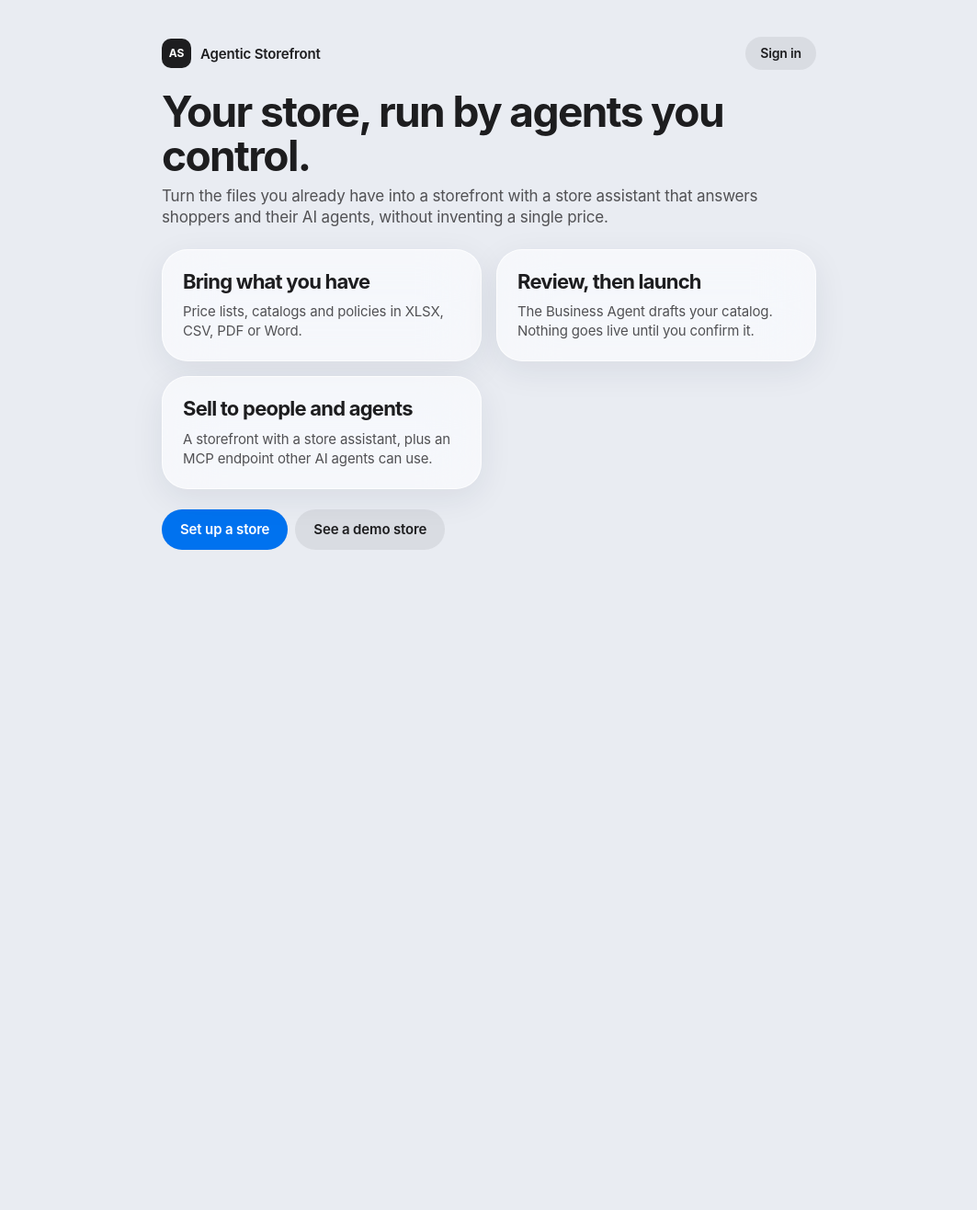
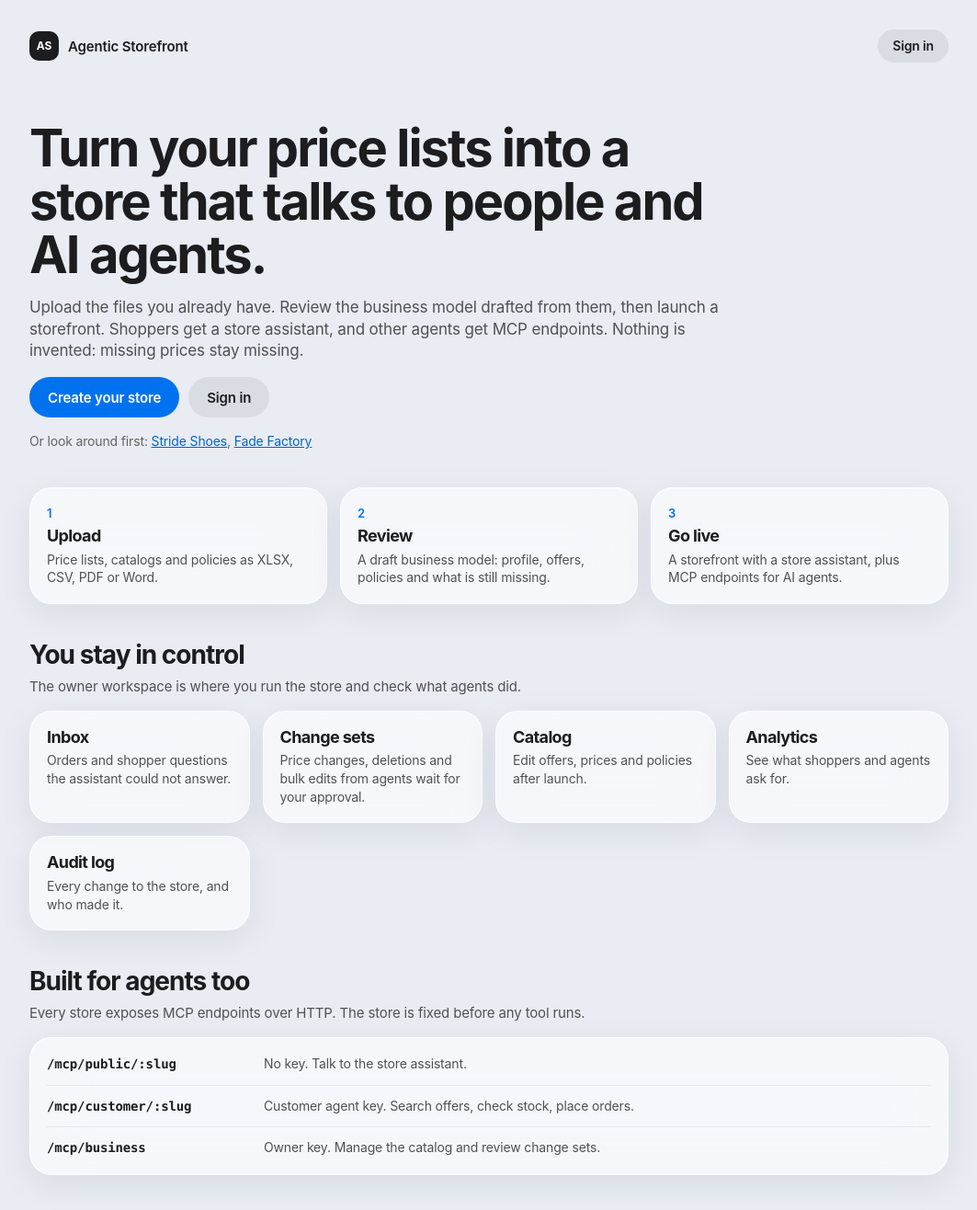
Before and after one commit to zhakhongirk/DigitUP, a Next.js app: page / in a window 1280 px wide. Shown: the top 1316 px of the page at 92% size, without its empty margins (108-1171 px from the left). Before the commit the page ends 800 px from the top, so only its background shows below. Built offline with nearby package versions, Linux system fonts and the light colour scheme; no server answers.

Commit message:
Refresh the landing page

```diff
--- /dev/null
+++ b/app/landing.css
@@ -0,0 +1,164 @@
+.lp-root {
+  position: relative;
+  display: flex;
+  flex-direction: column;
+  gap: 40px;
+  max-width: 1040px;
+  margin: 0 auto;
+  padding: 32px 20px 72px;
+}
+
+.lp-top {
+  display: flex;
+  align-items: center;
+  justify-content: space-between;
+  gap: 12px;
+}
+
+.ln-logo {
+  display: flex;
+  align-items: center;
+  gap: 10px;
+  color: var(--text);
+  font-weight: 600;
+  text-decoration: none;
+}
+
+.ln-logo:hover {
+  color: var(--text);
+}
+
+.ln-logo-mark {
+  display: flex;
+  align-items: center;
+  justify-content: center;
+  width: 32px;
+  height: 32px;
+  border-radius: 10px;
+  background: var(--text);
+  color: #fff;
+  font-size: 12px;
+  font-weight: 700;
+}
+
+.lp-hero {
+  display: flex;
+  flex-direction: column;
+  align-items: flex-start;
+  gap: 16px;
+  max-width: 760px;
+  padding-top: 24px;
+}
+
+.lp-hero h1 {
+  font-size: clamp(32px, 7vw, 56px);
+  line-height: 1.04;
+  overflow-wrap: break-word;
+}
+
+.lp-hero > p {
+  color: var(--text-2);
+  font-size: 17px;
+}
+
+.lp-actions {
+  display: flex;
+  flex-wrap: wrap;
+  gap: 10px;
+}
+
+.lp-hero .lp-demos {
+  font-size: 14px;
+  color: var(--text-3);
+}
+
+.lp-steps,
+.lp-grid {
+  display: grid;
+  grid-template-columns: repeat(auto-fit, minmax(min(100%, 220px), 1fr));
+  gap: 14px;
+}
+
+.lp-card {
+  display: flex;
+  flex-direction: column;
+  gap: 6px;
+  padding: 18px;
+  border-radius: 24px;
+}
+
+.lp-card h2,
+.lp-card h3 {
+  font-size: 18px;
+}
+
+.lp-card p {
+  color: var(--text-2);
+  font-size: 14px;
+}
+
+.lp-num {
+  color: var(--accent);
+  font-size: 13px;
+  font-weight: 600;
+}
+
+.lp-block {
+  display: flex;
+  flex-direction: column;
+  gap: 8px;
+}
+
+.lp-block > h2 {
+  font-size: 28px;
+}
+
+.lp-lead {
+  margin-bottom: 8px;
+  color: var(--text-2);
+}
+
+.lp-endpoints {
+  display: flex;
+  flex-direction: column;
+  margin: 0;
+  padding: 6px 18px;
+  border-radius: 24px;
+  list-style: none;
+}
+
+.lp-endpoints li {
+  display: flex;
+  flex-wrap: wrap;
+  align-items: baseline;
+  gap: 4px 16px;
+  padding: 12px 0;
+  border-bottom: 1px solid var(--hairline-soft);
+}
+
+.lp-endpoints li:last-child {
+  border-bottom: 0;
+}
+
+.lp-endpoints code {
+  flex: 0 0 220px;
+  font-family: ui-monospace, "SF Mono", Menlo, monospace;
+  font-size: 14px;
+  font-weight: 600;
+}
+
+.lp-endpoints span {
+  flex: 1 1 240px;
+  color: var(--text-2);
+  font-size: 14px;
+}
+
+@media (max-width: 600px) {
+  .lp-root {
+    gap: 32px;
+  }
+
+  .lp-endpoints code {
+    flex-basis: 100%;
+  }
+}
--- a/app/page.tsx
+++ b/app/page.tsx
@@ -1,24 +1,32 @@
 import Link from "next/link";
-import "./onboarding/onboarding.css";
+import "./landing.css";
 
-const POINTS = [
-  ["Bring what you have", "Price lists, catalogs and policies in XLSX, CSV, PDF or Word."],
-  [
-    "Review, then launch",
-    "The Business Agent drafts your catalog. Nothing goes live until you confirm it.",
-  ],
-  [
-    "Sell to people and agents",
-    "A storefront with a store assistant, plus an MCP endpoint other AI agents can use.",
-  ],
+const STEPS = [
+  ["1", "Upload", "Price lists, catalogs and policies as XLSX, CSV, PDF or Word."],
+  ["2", "Review", "A draft business model: profile, offers, policies and what is still missing."],
+  ["3", "Go live", "A storefront with a store assistant, plus MCP endpoints for AI agents."],
+] as const;
+
+const WORKSPACE = [
+  ["Inbox", "Orders and shopper questions the assistant could not answer."],
+  ["Change sets", "Price changes, deletions and bulk edits from agents wait for your approval."],
+  ["Catalog", "Edit offers, prices and policies after launch."],
+  ["Analytics", "See what shoppers and agents ask for."],
+  ["Audit log", "Every change to the store, and who made it."],
+] as const;
+
+const ENDPOINTS = [
+  ["/mcp/public/:slug", "No key. Talk to the store assistant."],
+  ["/mcp/customer/:slug", "Customer agent key. Search offers, check stock, place orders."],
+  ["/mcp/business", "Owner key. Manage the catalog and review change sets."],
 ] as const;
 
 export default function HomePage() {
   return (
-    <main className="ob-root">
-      <div className="ob-top">
-        <Link href="/" className="ob-logo">
-          <span className="ob-logo-mark" aria-hidden="true">
+    <main className="lp-root">
+      <header className="lp-top">
+        <Link href="/" className="ln-logo">
+          <span className="ln-logo-mark" aria-hidden="true">
             AS
           </span>
           Agentic Storefront
@@ -26,30 +34,69 @@ export default function HomePage() {
         <Link href="/signin" className="btn btn-sm btn-secondary">
           Sign in
         </Link>
-      </div>
-      <div className="ob-intro">
-        <h1>Your store, run by agents you control.</h1>
+      </header>
+
+      <section className="lp-hero">
+        <h1>Turn your price lists into a store that talks to people and AI agents.</h1>
         <p>
-          Turn the files you already have into a storefront with a store assistant that answers
-          shoppers and their AI agents, without inventing a single price.
+          Upload the files you already have. Review the business model drafted from them, then
+          launch a storefront. Shoppers get a store assistant, and other agents get MCP endpoints.
+          Nothing is invented: missing prices stay missing.
         </p>
-      </div>
-      <div className="ob-cards">
-        {POINTS.map(([title, text]) => (
-          <section key={title} className="ob-card glass">
+        <div className="lp-actions">
+          <Link href="/onboarding" className="btn">
+            Create your store
+          </Link>
+          <Link href="/signin" className="btn btn-secondary">
+            Sign in
+          </Link>
+        </div>
+        <p className="lp-demos">
+          Or look around first: <Link href="/s/stride-shoes">Stride Shoes</Link>
+          {", "}
+          <Link href="/s/fade-factory">Fade Factory</Link>
+        </p>
+      </section>
+
+      <section className="lp-steps" aria-label="How it works">
+        {STEPS.map(([n, title, text]) => (
+          <div key={n} className="lp-card glass">
+            <span className="lp-num">{n}</span>
             <h2>{title}</h2>
             <p>{text}</p>
-          </section>
+          </div>
         ))}
-      </div>
-      <div className="ob-actions-buttons">
-        <Link href="/onboarding" className="btn">
-          Set up a store
-        </Link>
-        <Link href="/s/stride-shoes" className="btn btn-secondary">
-          See a demo store
-        </Link>
-      </div>
+      </section>
+
+      <section className="lp-block">
+        <h2>You stay in control</h2>
+        <p className="lp-lead">
+          The owner workspace is where you run the store and check what agents did.
+        </p>
+        <div className="lp-grid">
+          {WORKSPACE.map(([title, text]) => (
+            <div key={title} className="lp-card glass">
+              <h3>{title}</h3>
+              <p>{text}</p>
+            </div>
+          ))}
+        </div>
+      </section>
+
+      <section className="lp-block">
+        <h2>Built for agents too</h2>
+        <p className="lp-lead">
+          Every store exposes MCP endpoints over HTTP. The store is fixed before any tool runs.
+        </p>
+        <ul className="lp-endpoints glass">
+          {ENDPOINTS.map(([path, text]) => (
+            <li key={path}>
+              <code>{path}</code>
+              <span>{text}</span>
+            </li>
+          ))}
+        </ul>
+      </section>
     </main>
   );
 }
```
